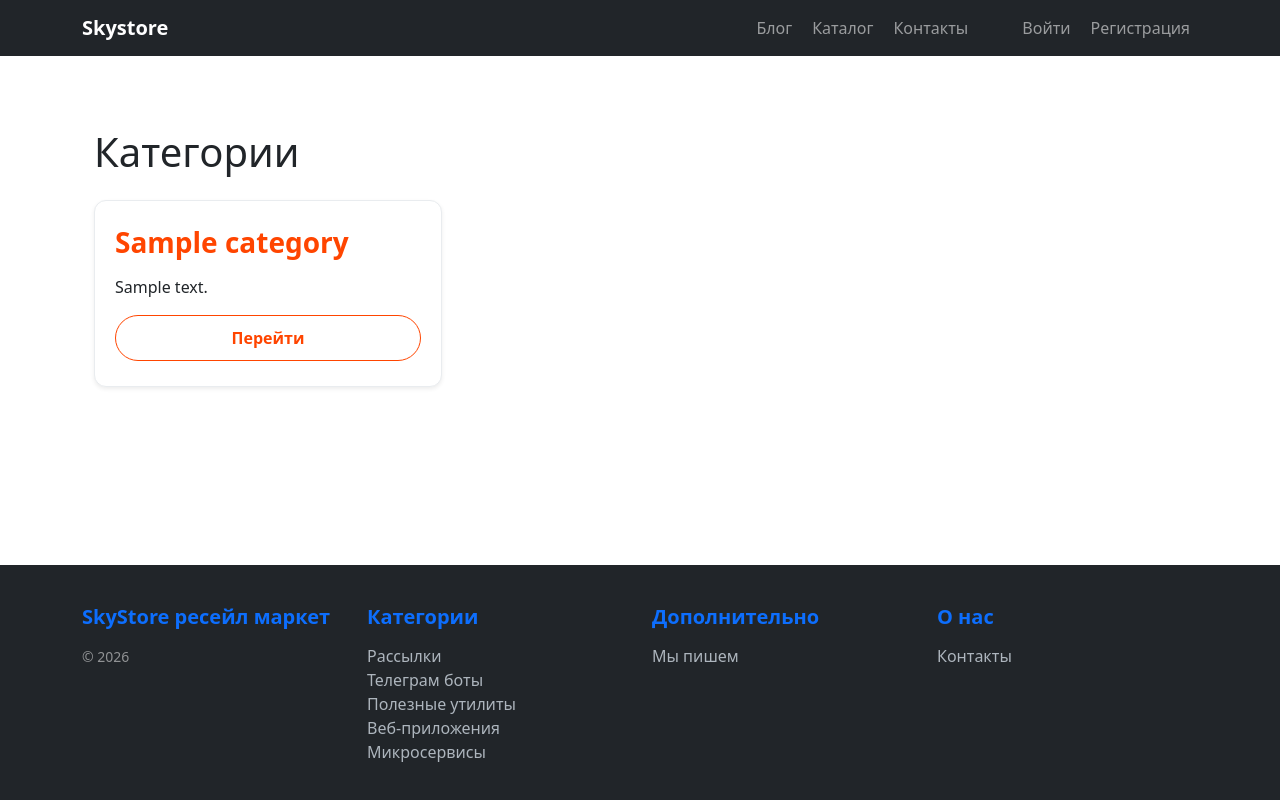
After one commit to AngelinaSokolina/Acquaintance_with_Django, a Django app: page /categories/ in a window 1280 px wide. The commit adds this page. Run offline with Django 5.2, Linux system fonts and the light colour scheme; tables that the repository leaves empty hold one stand-in row (values such as "Sample post"); parts of the project's set-up code (start-up, migrations or seed data) failed here and were passed over.

Commit message:
Готово: кеширование Redis, страницы категорий, цвета, кнопки

```diff
--- a/catalog/models.py
+++ b/catalog/models.py
@@ -10,6 +10,20 @@ class Category(models.Model):
     - created_at: дата создания записи в БД
     - updated_at: дата последнего изменения записи в БД
     """
+
+    COLORS = [
+        ('#FF4500', 'Оранжево-красный'),
+        ('#FF8C00', 'Тёмно-оранжевый'),
+        ('#8B008B', 'Тёмно-фиолетовый'),
+        ('#00008B', 'Тёмно-синий'),
+        ('#006400', 'Тёмно-зелёный'),
+        ('#8B0000', 'Тёмно-красный'),
+        ('#4B0082', 'Индиго'),
+        ('#2F4F4F', 'Тёмный серо-зелёный'),
+        ('#800000', 'Бордовый'),
+        ('#556B2F', 'Тёмно-оливковый'),
+    ]
+
     name = models.CharField(
         max_length=100,
         verbose_name="наименование"  # название поля в админке
@@ -25,6 +39,13 @@ class Category(models.Model):
     updated_at = models.DateTimeField(
         auto_now=True,  # автоматически обновляется при каждом сохранении
         verbose_name="дата последнего изменения"
+    )
+
+    color = models.CharField(
+        max_length=7,
+        choices=COLORS,
+        default='#000000',
+        verbose_name="Цвет"
     )
 
     class Meta:
--- /dev/null
+++ b/catalog/templates/catalog/category_list.html
@@ -0,0 +1,41 @@
+{% extends 'catalog/base.html' %}
+
+{% block title %}Каталог категорий{% endblock %}
+
+{% block content %}
+<div class="container mt-4">
+    <h1 class="mb-4">Категории</h1>
+
+    {% if user.is_authenticated %}
+        <div class="d-flex justify-content-end mb-3">
+            <a href="{% url 'catalog:category_create' %}" class="btn btn-outline-dark">Добавить категорию</a>
+        </div>
+    {% endif %}
+
+    <div class="row">
+        {% for category in categories %}
+            <div class="col-md-4 mb-4">
+                <div class="card h-100 shadow-sm">
+                    <div class="card-body">
+                        <h5 class="card-title" style="color: {{ category.color }};">
+                            <a href="{% url 'catalog:category_products' category.id %}" style="color: {{ category.color }}; text-decoration: none;">
+                                {{ category.name }}
+                            </a>
+                        </h5>
+                        <p class="card-text">{{ category.description|truncatechars:100 }}</p>
+                        <a href="{% url 'catalog:category_products' category.id %}"
+                           class="btn btn-outline-primary"
+                           style="color: {{ category.color }}; border-color: {{ category.color }}; background-color: transparent; transition: all 0.3s;"
+                           onmouseover="this.style.backgroundColor='{{ category.color }}'; this.style.color='white';"
+                           onmouseout="this.style.backgroundColor='transparent'; this.style.color='{{ category.color }}';">
+                            Перейти
+                        </a>
+                    </div>
+                </div>
+            </div>
+        {% empty %}
+            <p>Категорий пока нет.</p>
+        {% endfor %}
+    </div>
+</div>
+{% endblock %}
--- a/catalog/templates/catalog/menu.html
+++ b/catalog/templates/catalog/menu.html
@@ -5,12 +5,12 @@
             <span class="navbar-toggler-icon"></span>
         </button>
         <div class="collapse navbar-collapse" id="navbarNav">
-            <ul class="navbar-nav ms-auto">
+            <ul class="navbar-nav ms-auto gap-1">
                 <li class="nav-item">
                     <a class="nav-link" href="{% url 'blog:list' %}">Блог</a>
                 </li>
                 <li class="nav-item">
-                    <a class="nav-link" href="{% url 'catalog:home' %}">Каталог</a>
+                    <a class="nav-link" href="{% url 'catalog:category_list' %}">Каталог</a>
                 </li>
                 <li class="nav-item">
                     <a class="nav-link" href="{% url 'catalog:contacts' %}">Контакты</a>
@@ -20,14 +20,14 @@
                 <!-- Пользовательские пункты с отступом слева -->
                 {% if user.is_authenticated %}
                     <li class="nav-item ms-3">
-                        <form method="post" action="{% url 'users:logout' %}" style="display: inline;">
+                        <form method="post" action="{% url 'users:logout' %}?next={{ request.path }}" style="display: inline;">
                             {% csrf_token %}
                             <button type="submit" class="btn btn-link nav-link" style="border: none; background: none; color: #fff; padding: 0.5rem 1rem;">Выйти</button>
                         </form>
                     </li>
                 {% else %}
                     <li class="nav-item">
-                        <a class="nav-link" href="{% url 'users:login' %}">Войти</a>
+                        <a class="nav-link" href="{% url 'users:login' %}?next={{ request.path }}">Войти</a>
                     </li>
                     <li class="nav-item">
                         <a class="nav-link" href="{% url 'users:register' %}">Регистрация</a>
--- a/catalog/urls.py
+++ b/catalog/urls.py
@@ -1,5 +1,6 @@
 from django.urls import path
 from django.views.decorators.cache import cache_page
+from django.views.decorators.vary import vary_on_cookie
 from .views import (
     HomeListView,
     ProductDetailView,
@@ -8,6 +9,8 @@ from .views import (
     ProductUpdateView,
     ProductDeleteView,
     CategoryProductsView,
+    CategoryListView,
+    CategoryCreateView
 )
 
 app_name = 'catalog'
@@ -15,9 +18,11 @@ app_name = 'catalog'
 urlpatterns = [
     path('', HomeListView.as_view(), name='home'),
     path('contacts/', ContactsView.as_view(), name='contacts'),
-    path('product/<int:pk>/', cache_page(60 * 5)(ProductDetailView.as_view()), name='product_detail'),
+    path('product/<int:pk>/', vary_on_cookie(cache_page(60 * 5)(ProductDetailView.as_view())), name='product_detail'),
     path('create/', ProductCreateView.as_view(), name='product_create'),
     path('<int:pk>/update/', ProductUpdateView.as_view(), name='product_update'),
     path('<int:pk>/delete/', ProductDeleteView.as_view(), name='product_delete'),
     path('category/<int:category_id>/', CategoryProductsView.as_view(), name='category_products'),
+    path('categories/', CategoryListView.as_view(), name='category_list'),
+    path('category/create/', CategoryCreateView.as_view(), name='category_create'),
 ]
--- a/catalog/views.py
+++ b/catalog/views.py
@@ -45,7 +45,7 @@ class ProductDeleteView(LoginRequiredMixin, DeleteView):
 
 
 class CategoryProductsView(TemplateView):
-    template_name = 'catalog/category_products.html'
+    template_name = 'catalog/category_product.html'
 
     def get_context_data(self, **kwargs):
         context = super().get_context_data(**kwargs)
@@ -53,3 +53,14 @@ class CategoryProductsView(TemplateView):
         context['products'] = get_products_by_category(category_id)
         context['category'] = Category.objects.get(id=category_id)
         return context
+
+class CategoryListView(ListView):
+    model = Category
+    template_name = 'catalog/category_list.html'
+    context_object_name = 'categories'
+
+class CategoryCreateView(LoginRequiredMixin, CreateView):
+    model = Category
+    fields = ['name', 'description']
+    template_name = 'catalog/category_form.html'
+    success_url = reverse_lazy('catalog:category_list')
--- a/users/urls.py
+++ b/users/urls.py
@@ -8,5 +8,5 @@ app_name = 'users'
 urlpatterns = [
     path('register/', views.register, name='register'),
     path('login/', LoginView.as_view(template_name='users/login.html', authentication_form=UserLoginForm), name='login'),
-    path('logout/', LogoutView.as_view(next_page='/'), name='logout'),
+    path('logout/', LogoutView.as_view(), name='logout'),
 ]
```
Also changed, not shown: catalog/templates/catalog/category_form.html (added, +15 -0 lines), catalog/templates/catalog/category_product.html (+17 -7 lines), catalog/templates/catalog/product_detail.html (+10 -2 lines), catalog/migrations/0005_category_color.py (added).
